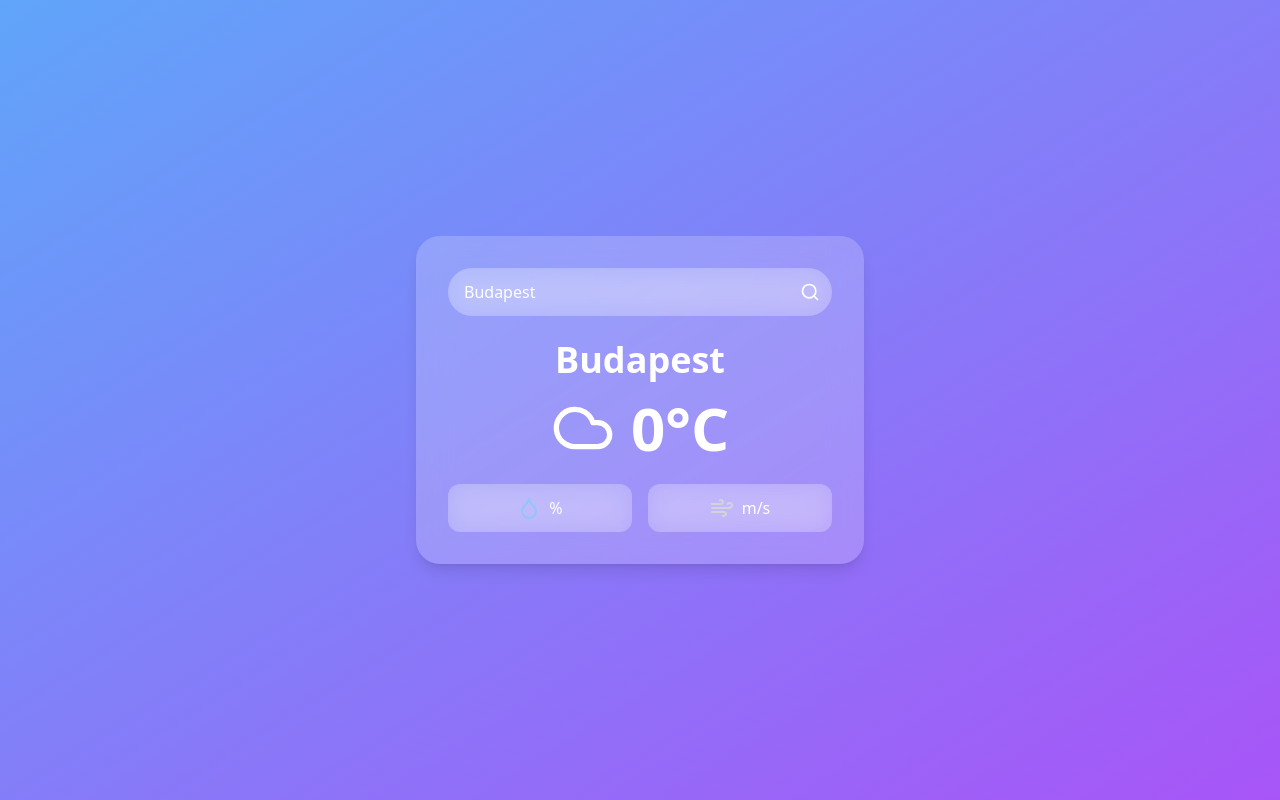
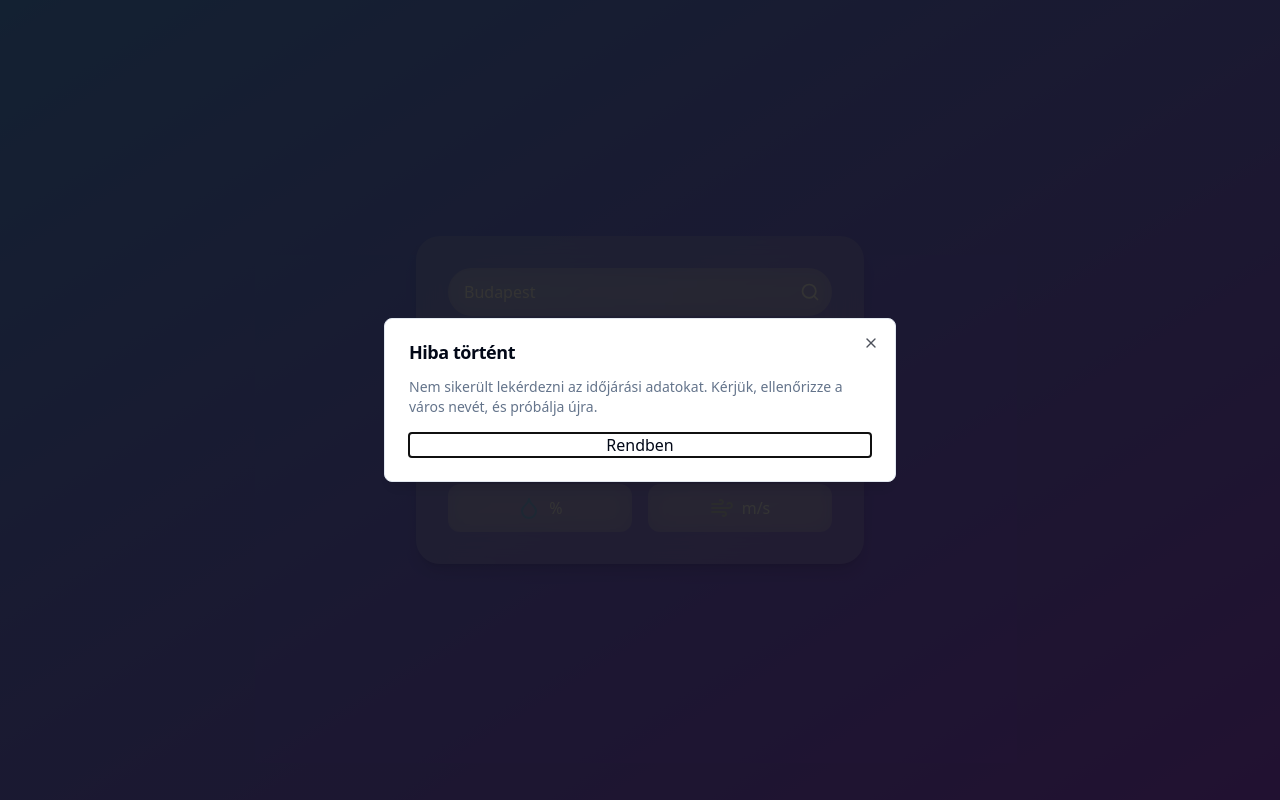
Before and after one commit to peszabolcs/weather-app, a React (Vite) app: page / in a window 1280 px wide. Built offline with nearby package versions, Linux system fonts and the light colour scheme; no server answers.

Commit message:
add shadcn ui for error modal

```diff
--- a/src/App.jsx
+++ b/src/App.jsx
@@ -1,47 +1,43 @@
 import {useEffect, useState} from "react"
 import { Search, Cloud, Sun, Droplet, Wind } from "lucide-react"
 import "./index.css"
+import { Dialog, DialogContent, DialogDescription, DialogTitle} from "/src/components/components/ui/Dialog.jsx"
 
 
 const WeatherApp = () => {
   const [weatherData, setWeatherData] = useState({
-    main: {
-      temp: null,
-      feels_like: null,
-      humidity: null,
-    },
-    wind: {
-      speed: null,
-    },
+    main: { temp: null, feels_like: null, humidity: null },
+    wind: { speed: null },
     name: "",
-    weather: [
-      {
-        description: "",
-      }
-    ],
+    weather: [{ description: "", }],
   });
   const [error, setError] = useState(null);
   const [city, setCity] = useState("Budapest");
+  const [isErrorModalOpen, setIsErrorModalOpen] = useState(false);
 
   useEffect(() => {
     fetchWeatherData(city);
   }, []);
 
-  if (error) {
-    return <div>Hiba történt: {error.message}</div>
+  const fetchWeatherData = async (city) => {
+    try {
+      const apiKey = import.meta.env.VITE_REACT_APP_API_KEY
+      const response = await fetch(
+          `https://api.openweathermap.org/data/2.5/weather?q=${city}&appid=${apiKey}&units=metric&lang=hu`,
+      )
+
+      if (!response.ok) {
+        throw new Error("Hiba a város lekérdezésekor")
+      }
+
+      const data = await response.json()
+      setWeatherData(data)
+      setError(null)
+    } catch (err) {
+      setError(err)
+      setIsErrorModalOpen(true)
+    }
   }
-
-  const fetchWeatherData = async (city) => {
-    const apiKey = import.meta.env.VITE_REACT_APP_API_KEY;
-    const response = await fetch(`https://api.openweathermap.org/data/2.5/weather?q=${city}&appid=${apiKey}&units=metric&lang=hu`);
-
-    if (!response.ok) {
-      throw new Error("Hiba a város lekérdezésekor");
-    }
-
-    const data = await response.json();
-    setWeatherData(data);
-  };
 
   const handleCityChange = (event) => {
     setCity(event.target.value)
@@ -52,6 +48,10 @@ const WeatherApp = () => {
     console.log("Város keresése:", city)
     fetchWeatherData(city);
     setCity(city);
+  }
+
+  const closeErrorModal = () => {
+    setIsErrorModalOpen(false)
   }
 
   const temperature = weatherData?.main?.temp;
@@ -102,8 +102,20 @@ const WeatherApp = () => {
             </div>
           </div>
         </div>
+
+        <Dialog open={isErrorModalOpen} onOpenChange={setIsErrorModalOpen}>
+          <DialogContent>
+            <DialogTitle>Hiba történt</DialogTitle>
+            <DialogDescription>
+              {"Nem sikerült lekérdezni az időjárási adatokat. Kérjük, ellenőrizze a város nevét, és" +
+                  " próbálja újra."}
+            </DialogDescription>
+            <button onClick={closeErrorModal}>Rendben</button>
+          </DialogContent>
+        </Dialog>
       </div>
-  );
-};
+
+  )
+}
 
 export default WeatherApp;
--- /dev/null
+++ b/src/components/components/ui/dialog.jsx
@@ -0,0 +1,94 @@
+import * as React from "react"
+import * as DialogPrimitive from "@radix-ui/react-dialog"
+import { X } from "lucide-react"
+
+import { cn } from "@/components/lib/utils"
+
+const Dialog = DialogPrimitive.Root
+
+const DialogTrigger = DialogPrimitive.Trigger
+
+const DialogPortal = DialogPrimitive.Portal
+
+const DialogClose = DialogPrimitive.Close
+
+const DialogOverlay = React.forwardRef(({ className, ...props }, ref) => (
+  <DialogPrimitive.Overlay
+    ref={ref}
+    className={cn(
+      "fixed inset-0 z-50 bg-black/80  data-[state=open]:animate-in data-[state=closed]:animate-out data-[state=closed]:fade-out-0 data-[state=open]:fade-in-0",
+      className
+    )}
+    {...props} />
+))
+DialogOverlay.displayName = DialogPrimitive.Overlay.displayName
+
+const DialogContent = React.forwardRef(({ className, children, ...props }, ref) => (
+  <DialogPortal>
+    <DialogOverlay />
+    <DialogPrimitive.Content
+      ref={ref}
+      className={cn(
+        "fixed left-[50%] top-[50%] z-50 grid w-full max-w-lg translate-x-[-50%] translate-y-[-50%] gap-4 border bg-background p-6 shadow-lg duration-200 data-[state=open]:animate-in data-[state=closed]:animate-out data-[state=closed]:fade-out-0 data-[state=open]:fade-in-0 data-[state=closed]:zoom-out-95 data-[state=open]:zoom-in-95 data-[state=closed]:slide-out-to-left-1/2 data-[state=closed]:slide-out-to-top-[48%] data-[state=open]:slide-in-from-left-1/2 data-[state=open]:slide-in-from-top-[48%] sm:rounded-lg",
+        className
+      )}
+      {...props}>
+      {children}
+      <DialogPrimitive.Close
+        className="absolute right-4 top-4 rounded-sm opacity-70 ring-offset-background transition-opacity hover:opacity-100 focus:outline-none focus:ring-2 focus:ring-ring focus:ring-offset-2 disabled:pointer-events-none data-[state=open]:bg-accent data-[state=open]:text-muted-foreground">
+        <X className="h-4 w-4" />
+        <span className="sr-only">Close</span>
+      </DialogPrimitive.Close>
+    </DialogPrimitive.Content>
+  </DialogPortal>
+))
+DialogContent.displayName = DialogPrimitive.Content.displayName
+
+const DialogHeader = ({
+  className,
+  ...props
+}) => (
+  <div
+    className={cn("flex flex-col space-y-1.5 text-center sm:text-left", className)}
+    {...props} />
+)
+DialogHeader.displayName = "DialogHeader"
+
+const DialogFooter = ({
+  className,
+  ...props
+}) => (
+  <div
+    className={cn("flex flex-col-reverse sm:flex-row sm:justify-end sm:space-x-2", className)}
+    {...props} />
+)
+DialogFooter.displayName = "DialogFooter"
+
+const DialogTitle = React.forwardRef(({ className, ...props }, ref) => (
+  <DialogPrimitive.Title
+    ref={ref}
+    className={cn("text-lg font-semibold leading-none tracking-tight", className)}
+    {...props} />
+))
+DialogTitle.displayName = DialogPrimitive.Title.displayName
+
+const DialogDescription = React.forwardRef(({ className, ...props }, ref) => (
+  <DialogPrimitive.Description
+    ref={ref}
+    className={cn("text-sm text-muted-foreground", className)}
+    {...props} />
+))
+DialogDescription.displayName = DialogPrimitive.Description.displayName
+
+export {
+  Dialog,
+  DialogPortal,
+  DialogOverlay,
+  DialogTrigger,
+  DialogClose,
+  DialogContent,
+  DialogHeader,
+  DialogFooter,
+  DialogTitle,
+  DialogDescription,
+}
--- /dev/null
+++ b/src/components/lib/utils.js
@@ -0,0 +1,6 @@
+import { clsx } from "clsx";
+import { twMerge } from "tailwind-merge"
+
+export function cn(...inputs) {
+  return twMerge(clsx(inputs));
+}
--- a/src/index.css
+++ b/src/index.css
@@ -2,3 +2,66 @@
 @tailwind base;
 @tailwind components;
 @tailwind utilities;
+@layer base {
+  :root {
+    --background: 0 0% 100%;
+    --foreground: 222.2 84% 4.9%;
+    --card: 0 0% 100%;
+    --card-foreground: 222.2 84% 4.9%;
+    --popover: 0 0% 100%;
+    --popover-foreground: 222.2 84% 4.9%;
+    --primary: 222.2 47.4% 11.2%;
+    --primary-foreground: 210 40% 98%;
+    --secondary: 210 40% 96.1%;
+    --secondary-foreground: 222.2 47.4% 11.2%;
+    --muted: 210 40% 96.1%;
+    --muted-foreground: 215.4 16.3% 46.9%;
+    --accent: 210 40% 96.1%;
+    --accent-foreground: 222.2 47.4% 11.2%;
+    --destructive: 0 84.2% 60.2%;
+    --destructive-foreground: 210 40% 98%;
+    --border: 214.3 31.8% 91.4%;
+    --input: 214.3 31.8% 91.4%;
+    --ring: 222.2 84% 4.9%;
+    --chart-1: 12 76% 61%;
+    --chart-2: 173 58% 39%;
+    --chart-3: 197 37% 24%;
+    --chart-4: 43 74% 66%;
+    --chart-5: 27 87% 67%;
+    --radius: 0.5rem
+  }
+  .dark {
+    --background: 222.2 84% 4.9%;
+    --foreground: 210 40% 98%;
+    --card: 222.2 84% 4.9%;
+    --card-foreground: 210 40% 98%;
+    --popover: 222.2 84% 4.9%;
+    --popover-foreground: 210 40% 98%;
+    --primary: 210 40% 98%;
+    --primary-foreground: 222.2 47.4% 11.2%;
+    --secondary: 217.2 32.6% 17.5%;
+    --secondary-foreground: 210 40% 98%;
+    --muted: 217.2 32.6% 17.5%;
+    --muted-foreground: 215 20.2% 65.1%;
+    --accent: 217.2 32.6% 17.5%;
+    --accent-foreground: 210 40% 98%;
+    --destructive: 0 62.8% 30.6%;
+    --destructive-foreground: 210 40% 98%;
+    --border: 217.2 32.6% 17.5%;
+    --input: 217.2 32.6% 17.5%;
+    --ring: 212.7 26.8% 83.9%;
+    --chart-1: 220 70% 50%;
+    --chart-2: 160 60% 45%;
+    --chart-3: 30 80% 55%;
+    --chart-4: 280 65% 60%;
+    --chart-5: 340 75% 55%
+  }
+}
+@layer base {
+  * {
+    @apply border-border;
+  }
+  body {
+    @apply bg-background text-foreground;
+  }
+}
--- a/tailwind.config.js
+++ b/tailwind.config.js
@@ -1,6 +1,7 @@
 /** @type {import('tailwindcss').Config} */
 export default {
-  mode: "jit",
+    darkMode: ["class"],
+    mode: "jit",
   content: [
     "./index.html",
     "./src/**/*.{js,ts,jsx,tsx}",
@@ -9,7 +10,55 @@ export default {
     "bg-red-500", "text-white", "p-4", "text-lg"
   ],
   theme: {
-    extend: {},
+  	extend: {
+  		borderRadius: {
+  			lg: 'var(--radius)',
+  			md: 'calc(var(--radius) - 2px)',
+  			sm: 'calc(var(--radius) - 4px)'
+  		},
+  		colors: {
+  			background: 'hsl(var(--background))',
+  			foreground: 'hsl(var(--foreground))',
+  			card: {
+  				DEFAULT: 'hsl(var(--card))',
+  				foreground: 'hsl(var(--card-foreground))'
+  			},
+  			popover: {
+  				DEFAULT: 'hsl(var(--popover))',
+  				foreground: 'hsl(var(--popover-foreground))'
+  			},
+  			primary: {
+  				DEFAULT: 'hsl(var(--primary))',
+  				foreground: 'hsl(var(--primary-foreground))'
+  			},
+  			secondary: {
+  				DEFAULT: 'hsl(var(--secondary))',
+  				foreground: 'hsl(var(--secondary-foreground))'
+  			},
+  			muted: {
+  				DEFAULT: 'hsl(var(--muted))',
+  				foreground: 'hsl(var(--muted-foreground))'
+  			},
+  			accent: {
+  				DEFAULT: 'hsl(var(--accent))',
+  				foreground: 'hsl(var(--accent-foreground))'
+  			},
+  			destructive: {
+  				DEFAULT: 'hsl(var(--destructive))',
+  				foreground: 'hsl(var(--destructive-foreground))'
+  			},
+  			border: 'hsl(var(--border))',
+  			input: 'hsl(var(--input))',
+  			ring: 'hsl(var(--ring))',
+  			chart: {
+  				'1': 'hsl(var(--chart-1))',
+  				'2': 'hsl(var(--chart-2))',
+  				'3': 'hsl(var(--chart-3))',
+  				'4': 'hsl(var(--chart-4))',
+  				'5': 'hsl(var(--chart-5))'
+  			}
+  		}
+  	}
   },
-  plugins: [],
+  plugins: [require("tailwindcss-animate")],
 };
--- a/vite.config.js
+++ b/vite.config.js
@@ -4,4 +4,9 @@ import react from '@vitejs/plugin-react'
 // https://vite.dev/config/
 export default defineConfig({
   plugins: [react()],
+    resolve: {
+        alias: {
+        "@": '/src',
+        },
+    },
 })
```
Also changed, not shown: jsconfig.json (added, +10 -0 lines), package.json (+7 -1 lines), components.json (added), 1 other file (tests, documents, lock files or other folders).
